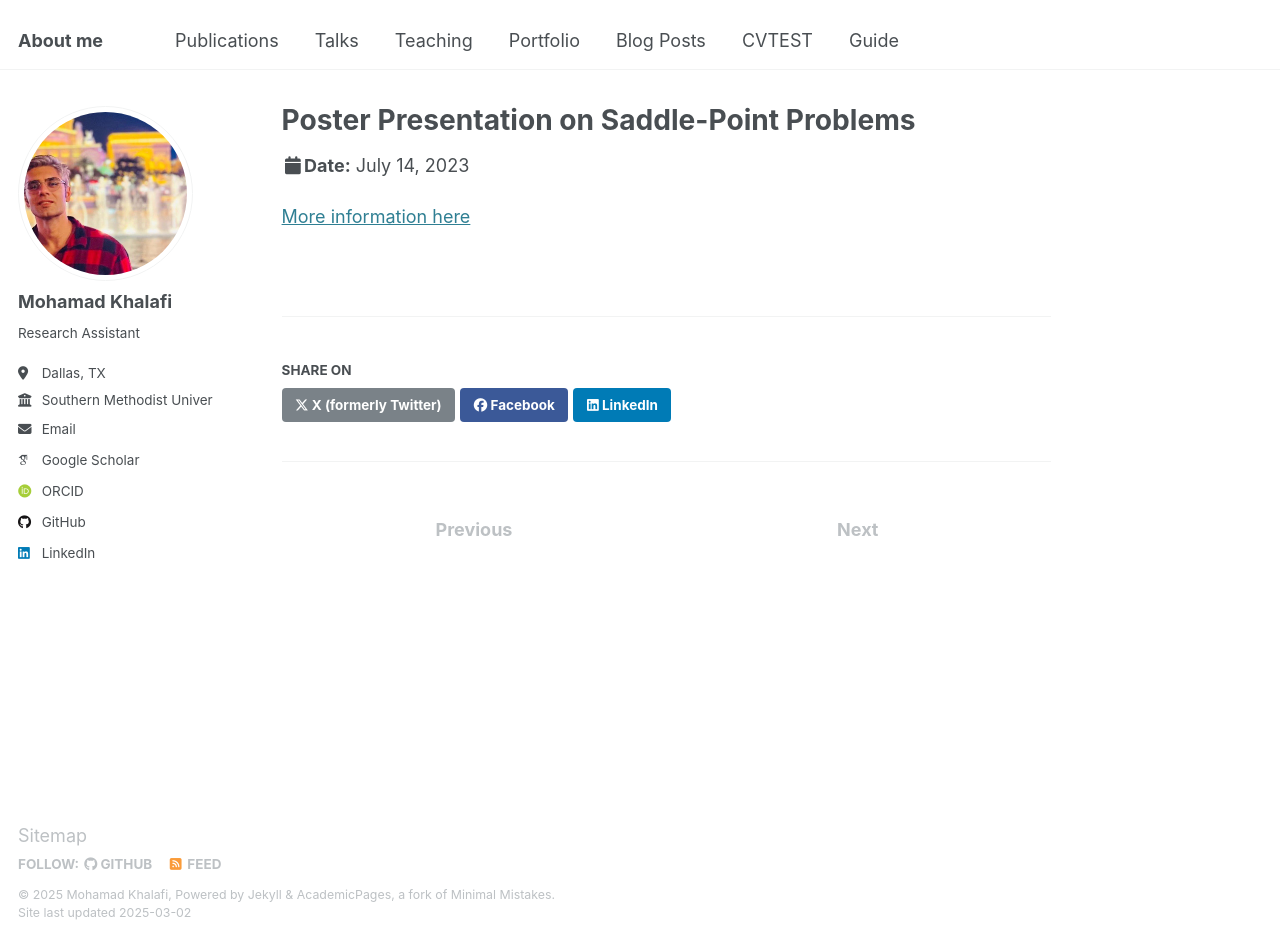
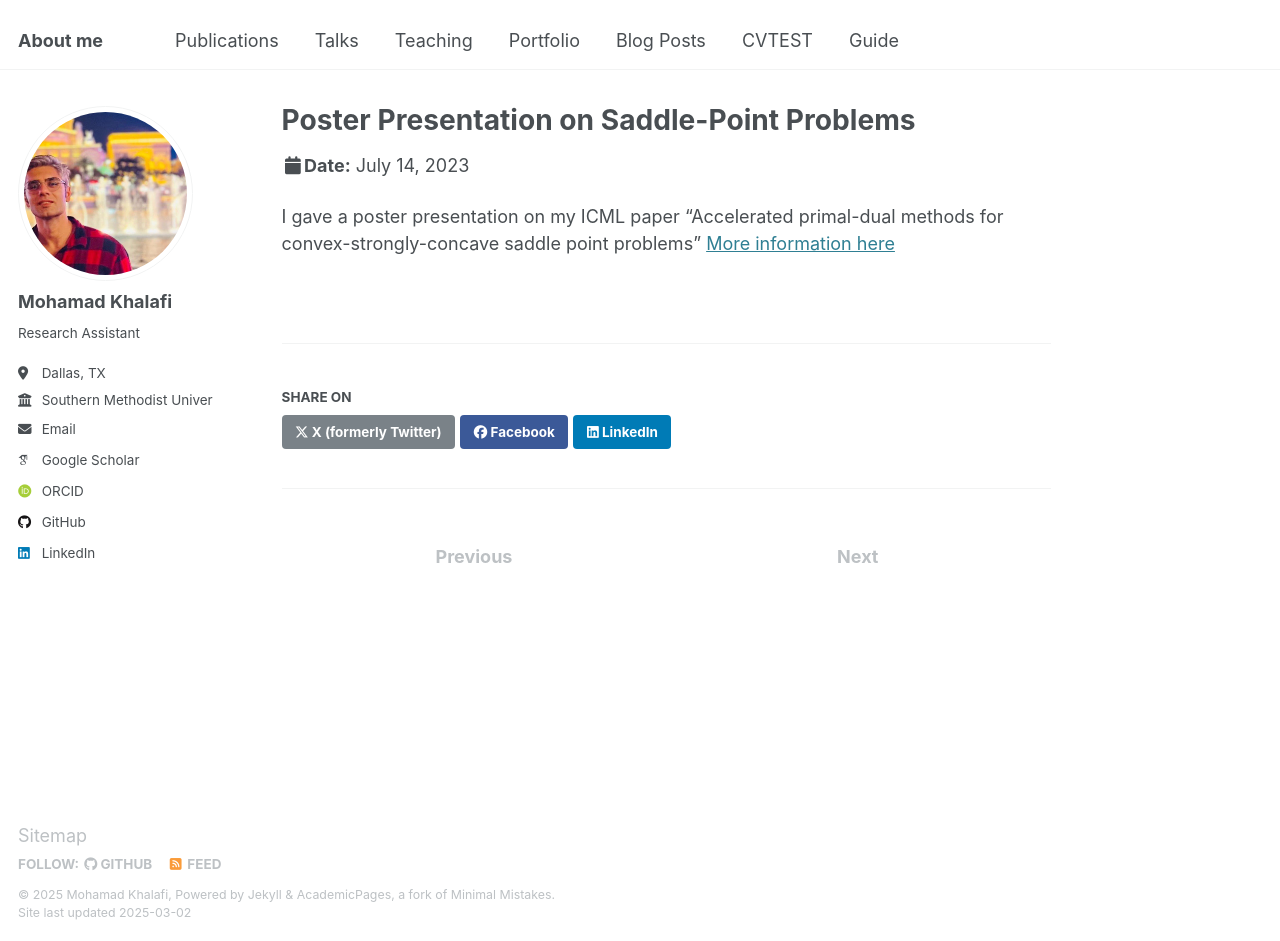
Before and after one commit to Mohammadkhf/mohammadkhf.github.io, a Jekyll site: the page built from _talks/2012-03-01-talk-1.md, in a window 1280 px wide and 941 px high. Built offline with Jekyll 4.4.1, drawn with Linux system fonts in a browser that asks for light colours; some web fonts are replaced.

Commit message:
Update 2012-03-01-talk-1.md

```diff
--- a/_talks/2012-03-01-talk-1.md
+++ b/_talks/2012-03-01-talk-1.md
@@ -8,4 +8,5 @@ date: 2023-07-14
 location: "Honolulu, HI, USA"
 poster: 'http://mohammadkhf.github.io/files/postericml.pdf'
 ---
+I gave a poster presentation on my ICML paper "Accelerated primal-dual methods for convex-strongly-concave saddle point problems"
 [More information here](http://mohammadkhf.github.io/files/postericml.pdf)
```
